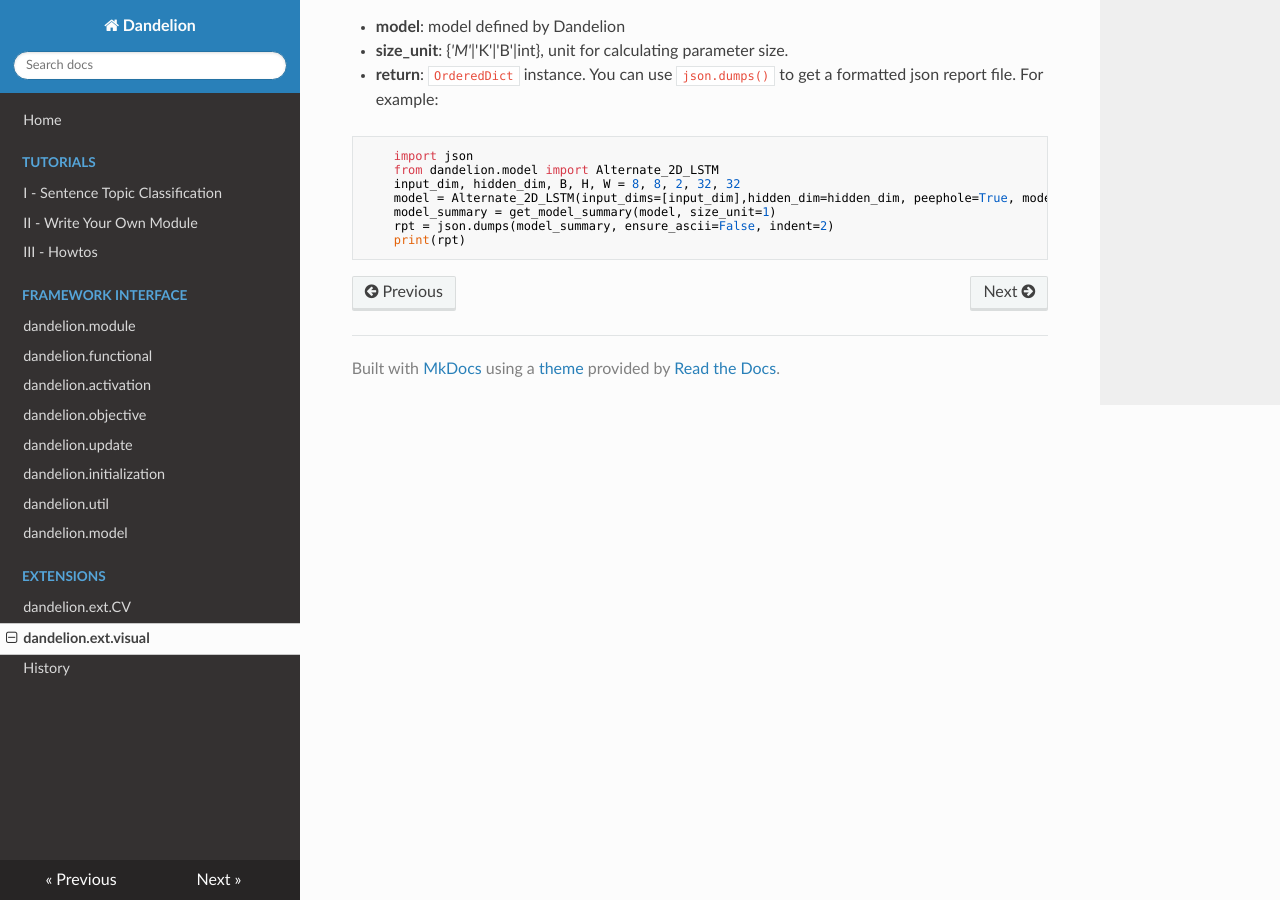
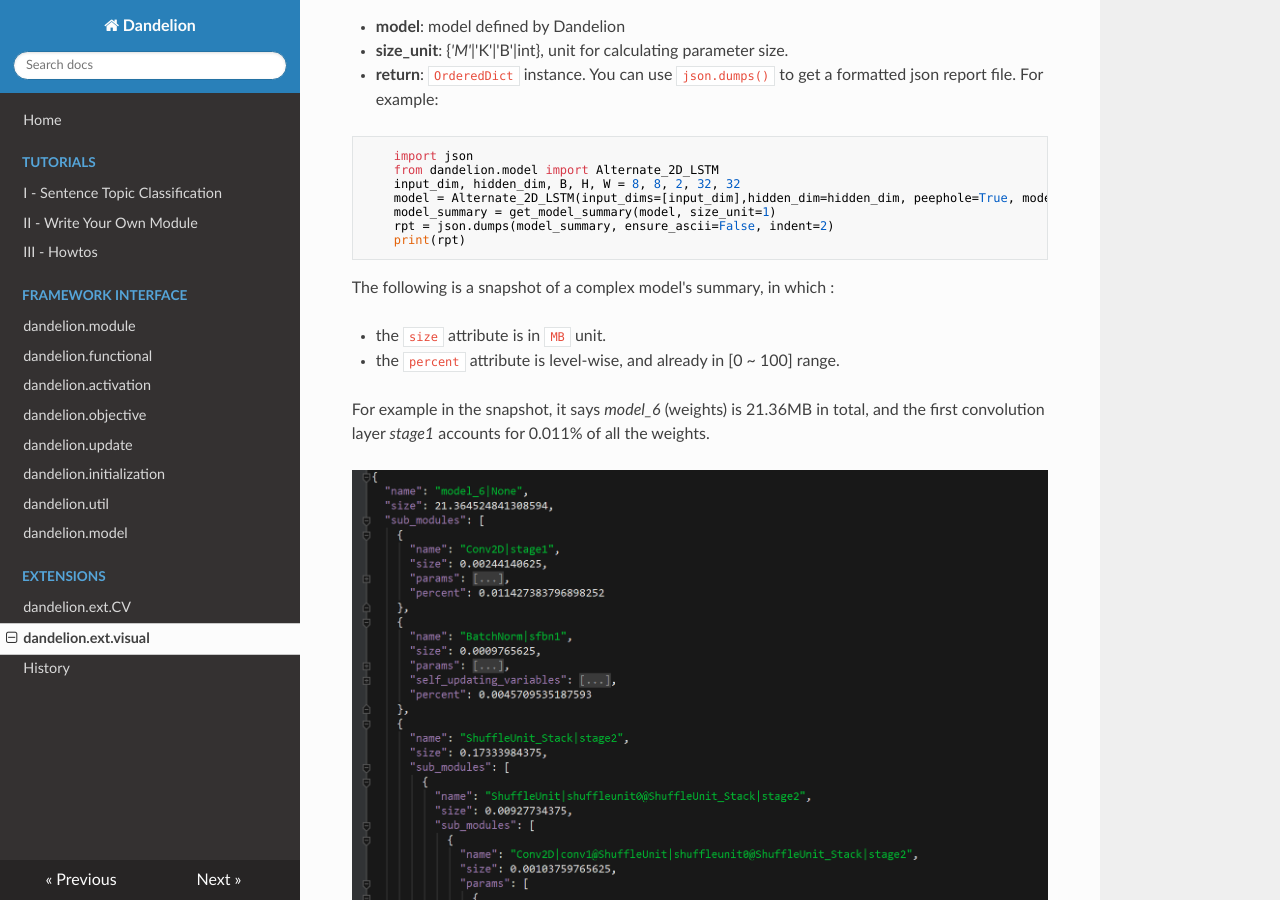
Before and after one commit to david-leon/Dandelion, an MkDocs documentation site: the page built from docs/dandelion_ext_visual.md, in a window 1280 px wide and 900 px high, scrolled down 550 px. Built offline with MkDocs 1.6.1, drawn with Linux system fonts in a browser that asks for light colours; nearby versions of some CDN libraries.

Commit message:
improve documentation

````diff
--- a/docs/dandelion_ext_visual.md
+++ b/docs/dandelion_ext_visual.md
@@ -28,3 +28,11 @@ get_model_summary(model, size_unit='M')
     rpt = json.dumps(model_summary, ensure_ascii=False, indent=2)
     print(rpt)
 ```
+The following is a snapshot of a complex model's summary, in which :
+
+* the `size` attribute is in `MB` unit.
+* the `percent` attribute is level-wise, and already in [0 ~ 100] range.
+
+For example in the snapshot, it says *model_6* (weights) is 21.36MB in total, and the first convolution layer *stage1* accounts for 0.011% of all the weights.
+
+![model_summary](model_summary.png)
````
Also changed, not shown: docs/model_summary.png (added).
